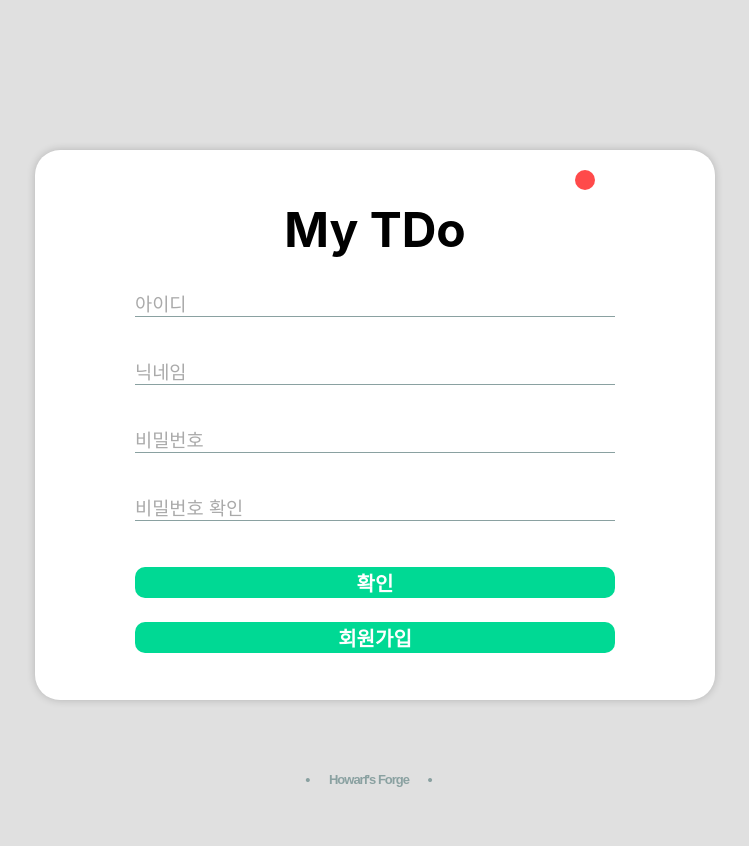
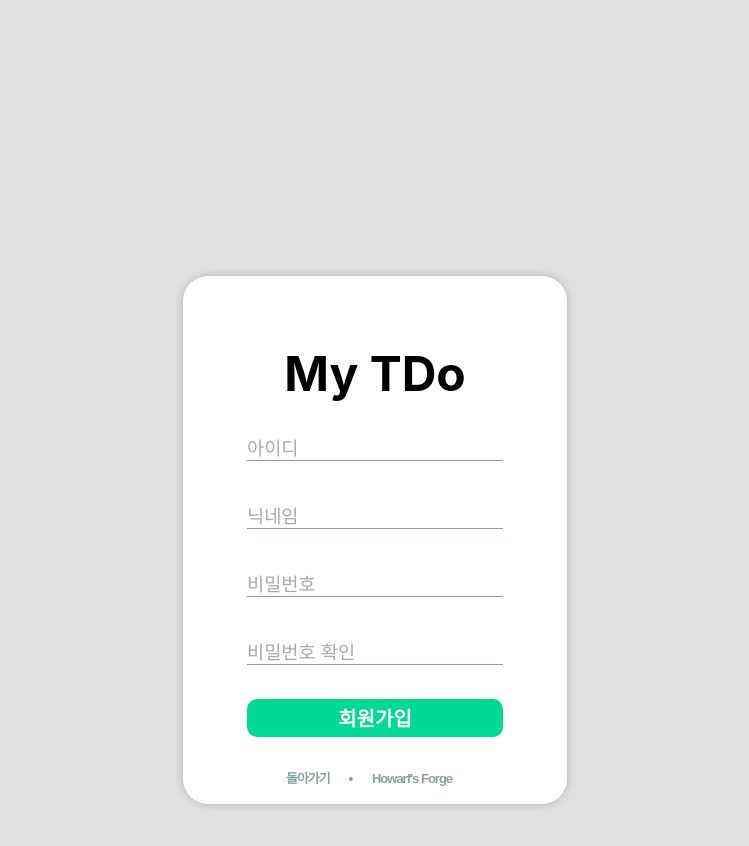
Before and after one commit to Howarf/MyTDL, a React (Create React App) app: page /SingUp in a window 1280 px wide. Shown: the top 846 px of the page, without its empty margins (265-1014 px from the left). Built offline with nearby package versions, Linux system fonts and the light colour scheme.

Commit message:
✅My ToDo ver 0.1

```diff
--- a/src/component/Signup.js
+++ b/src/component/Signup.js
@@ -7,7 +7,6 @@ export default function SignUp(){
     const [name, setName] = useState('');
     const [pw, setPw] = useState('');
     const [checkPw, setCheckPw] = useState('');
-    const [checkData, setCheckData] = useState(false);
     const handleInputId = (e) =>{
         setId(e.target.value);
     }
@@ -20,21 +19,22 @@ export default function SignUp(){
     const handleInputCheckPW = (e) =>{
         setCheckPw(e.target.value);
     }
-    const checkDatas = () =>{
-        axios.post('/user_inform/checkID', null, {
-            params:{'input_id':id}
-        }).then(res =>{
-            if(res){}
-        })
-    }
     const singUp = () =>{
-        axios.get('/user_inform/SingUp',{
+        axios.post('/user_inform/singup', null, {
             params:{
                 'id': id,
                 'pw': pw,
                 'name': name
             }
-        }).then().catch()
+        }).then(res => {
+            if(res.data.pass){
+                alert(res.data.msg);
+                window.location.href = '/';
+            }
+            else{
+                alert(res.data.msg);
+            }
+        }).catch()
     }
     const goLogin = () =>{
         if(window.confirm('로그인페이지로 돌아가겠습니까?')){
@@ -49,25 +49,23 @@ export default function SignUp(){
                 <label htmlFor="userid">아이디</label>
             </div>
             <div className={styles.inputBox}>
-                <input className={styles.inputs} id={styles.username} onChange={handleInputName} onKeyDown={''} type="text" name="username" placeholder="닉네임"/>
+                <input className={styles.inputs} id={styles.username} onChange={handleInputName} type="text" name="username" placeholder="닉네임"/>
                 <label htmlFor="username">닉네임</label>
             </div>
             <div className={styles.inputBox}>
-                <input className={styles.inputs} id={styles.password} onChange={handleInputPW} onKeyDown={''} type="password" name="password" placeholder="비밀번호"/>
+                <input className={styles.inputs} id={styles.password} onChange={handleInputPW} type="password" name="password" placeholder="비밀번호"/>
                 <label htmlFor="password">비밀번호</label>
             </div>
             <div className={styles.inputBox}>
-                <input className={styles.inputs} id={styles.password} onChange={handleInputCheckPW} onKeyDown={''} type="password" name="password" placeholder="비밀번호 확인"/>
-                <label htmlFor="password">비밀번호 확인</label>
+                <input className={styles.inputs} id={styles.password} onChange={handleInputCheckPW} type="password" name="pwCheck" placeholder="비밀번호 확인"/>
+                <label htmlFor="pwCheck">비밀번호 확인</label>
             </div>
-                <button className={styles.checkData} onClick={''} value="정보 확인">확인</button>
-                <button className={styles.submitBtn} onClick={''} value="회원가입">회원가입</button>
+                <button className={styles.submitBtn} onClick={singUp} value="회원가입">회원가입</button>
             <div className={styles.linkBox}>
+                <button id={styles.link} onClick={goLogin}>돌아가기</button>
                 <span id={styles.textPoint}>•</span>
                 <button id={styles.link} onClick={''}>Howarf's Forge</button>
-                <span id={styles.textPoint}>•</span>
             </div>
-            <div className={styles.backBtu} onClick={goLogin}/>
         </div>
     )
 }
--- a/src/component/main.js
+++ b/src/component/main.js
@@ -5,16 +5,18 @@ import Object from './object';
 import { useEffect, useState } from 'react';
 
 export default function Main(){
+    const userInfo = sessionStorage.getItem('user_Info');
     const weeks = ['일요일','월요일','화요일','수요일','목요일','금요일','토요일'];
-    let [userName, setUserName] = useState('');
-    let [day, setDay] = useState('0000년 00월 00일');
-    let [week, setWeek] = useState('');
-    let [time, setTime] = useState();
+    const [userName, setUserName] = useState('');
+    const [day, setDay] = useState('0000년 00월 00일');
+    const [week, setWeek] = useState('');
+    const [time, setTime] = useState();
+    const [count, setCount] = useState(0);
     let toDay = new Date();
     useEffect(() => {
         getData();
         currentTime();
-        Timer();
+        SetData();
     },[])
 
     const currentTime = () => {
@@ -26,18 +28,27 @@ export default function Main(){
         setTime(`${hours}:${minutes}`);
     }
 
-    const Timer = () => {
+    const SetData = () => {
         setInterval(currentTime,2000);
+        setInterval(getCount,1000);
     }
 
     const getData = () => {
-        const userInfo = sessionStorage.getItem('user_Info');
         axios.get('/user_inform/userdata', {
             params: {
                 'user_id': userInfo,
             }
         }).then(res => {
             setUserName(res.data.name);
+        }).catch()
+    }
+    const getCount = () => {
+        axios.get('/user_inform/datacount', {
+            params: {
+                'user_id': userInfo,
+            }
+        }).then(res => {
+            setCount(res.data.count);
         }).catch()
     }
 
@@ -60,7 +71,7 @@ export default function Main(){
                 <div className={styles.date}>
                     <div>
                         <h1>{day}</h1>
-                        <p>남은 일 0개</p>
+                        <p>남은 일 {count}개</p>
                         <span>{week}</span>
                     </div>
                     <div className={styles.time}>{time}</div>
@@ -69,9 +80,9 @@ export default function Main(){
             </div>
             <AddToDo/>
             <div className={styles.linkBox}>
-                <button id={styles.link} onClick={""}>계정관리</button>
                 <span id={styles.textPoint}>•</span>
                 <button id={styles.link}>@Howarf's Forge</button>
+                <span id={styles.textPoint}>•</span>
             </div>
         </div>
     )
--- a/src/css/Main.module.css
+++ b/src/css/Main.module.css
@@ -92,7 +92,7 @@
 }
 .linkBox{
     display: flex;
-    position: absolute;
+    position: relative;
     bottom: 0px;
 }
 #link{
--- a/src/css/SignIn.module.css
+++ b/src/css/SignIn.module.css
@@ -1,11 +1,15 @@
 .main{
-    width: 480px;
+    width: 20%;
     height: 300px;
-    margin: 250px;
-    padding: 100px;
+    margin-top: auto;
+    margin-bottom: auto;
+    padding: 5%;
+    padding-top: 2%;
+    padding-bottom: 3%;
     display: flex;
     flex-direction: column;
     align-items: center;
+    justify-content: center;
     border-radius: 25px;
     background-color: #fff;
     box-shadow: 0 0 8px 0 rgba(0, 0, 0, 0.2);
--- a/src/css/Signup.module.css
+++ b/src/css/Signup.module.css
@@ -1,12 +1,13 @@
 .main{
-    width: 480px;
+    width: 20%;
     height: 400px;
-    margin: 150px;
-    padding: 100px;
-    padding-top: 50px;
+    margin-top: auto;
+    margin-bottom: auto;
+    padding: 5%;
     display: flex;
     flex-direction: column;
     align-items: center;
+    justify-content: center;
     border-radius: 25px;
     background-color: #fff;
     box-shadow: 0 0 8px 0 rgba(0, 0, 0, 0.2);
@@ -112,19 +113,3 @@
 .checkData:hover{
     background-color: rgb(56, 217, 169);
 }
-.backBtu{
-    position: absolute;
-    width: 20px;
-    height: 20px;
-    top: 170px;
-    right: 420px;
-    border: 0;
-    border-radius: 100%;
-    background-color: rgb(255, 74, 74);
-}
-.backBtu:hover{
-    cursor: pointer;
-    border: 0;
-    border-radius: 100%;
-    background-color: rgb(255, 31, 31);
-}
--- a/src/css/addToDo.module.css
+++ b/src/css/addToDo.module.css
@@ -1,8 +1,8 @@
 .addTodo{
     width: 560px;
-    height: 160px;
+    height: 180px;
     position: relative;
-    top: -120px;
+    top: -130px;
     overflow: hidden;
 }
 .inputBox{
@@ -12,7 +12,7 @@
     border-bottom-left-radius: 15px;
     border-bottom-right-radius: 15px;
     position: relative;
-    bottom: 0px;
+    bottom: -10px;
     background-color: #f5f5f5;
     transition: all 1s;
     display: flex;
@@ -54,7 +54,7 @@
     border: 0;
     border-radius: 100%;
     position: relative;
-    top: 80px;
+    top: 90px;
     left: 240px;
     background-color: rgb(0, 217, 148);
     display: flex;
@@ -69,7 +69,7 @@
     border: 0;
     border-radius: 100%;
     position: relative;
-    top: -40px;
+    top: -30px;
     left: 240px;
     background-color: #ff6b6b;
     display: flex;
--- a/src/css/doc.module.css
+++ b/src/css/doc.module.css
@@ -60,6 +60,7 @@
 .del_Zone{
     width: 60px;
     height: 100%;
+    z-index: 10;
 }
 .del_Zone:hover .del_B{
     opacity: 1;
--- a/src/server/server.js
+++ b/src/server/server.js
@@ -10,10 +10,6 @@ app.use(cors());
 app.use(bodyParser.json());
 app.use('/user_inform', user_inform);
 
-app.get('/', (req,res) => {
-    res.send("hi~!");
-})
-
 app.listen(PORT, () => {
     console.log(`running on port ${PORT}`);
 })
```
Also changed, not shown: src/server/router/user_inform.js (+21 -12 lines).
